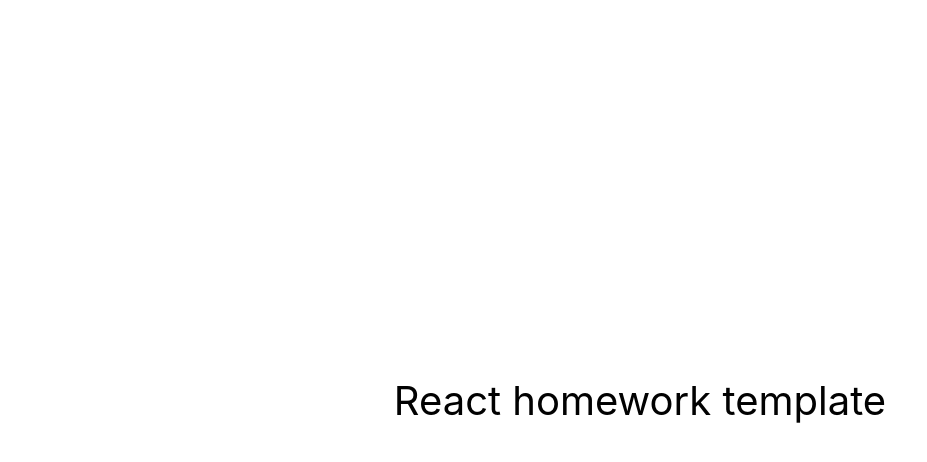
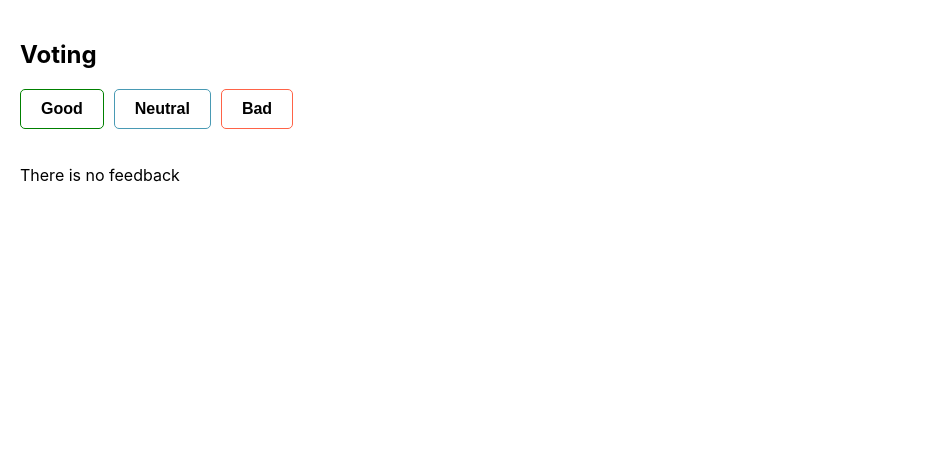
Before and after one commit to olli20/goit-react-hw-02-feedback, a React (Create React App) app: page / in a window 1280 px wide. Shown: the top 462 px of the page, without its empty margins (0-927 px from the left). Built offline with nearby package versions, Linux system fonts and the light colour scheme.

Commit message:
on progress

```diff
--- a/src/components/App.jsx
+++ b/src/components/App.jsx
@@ -1,16 +1,64 @@
-export const App = () => {
-  return (
-    <div
-      style={{
-        height: '100vh',
-        display: 'flex',
-        justifyContent: 'center',
-        alignItems: 'center',
-        fontSize: 40,
-        color: '#010101'
-      }}
-    >
-      React homework template
+import { Component } from 'react';
+
+import FeedbackOptions from './FeedbackOptions/FeedbackOptions';
+import Statistics from './Statistics/Statistics';
+import Notification from './Notification/Notification'
+
+import styles from './app.module.scss';
+
+class App extends Component {
+
+  state = {
+    good: 0,
+    neutral: 0,
+    bad: 0,
+  }
+
+  handleVote(voteType) {
+    this.setState(prevState => {
+      return { [voteType]: prevState[voteType] + 1 };
+    });
+  }
+
+  countTotalFeedback() {
+    const { good, neutral, bad } = this.state;
+    return (good + neutral + bad);
+  }
+
+  countPositiveFeedbackPercentage() {
+    const total = this.countTotalFeedback();
+    if (!total) {
+      return 0;
+    }
+    const { good } = this.state;
+    return (Math.round(good / total * 100));
+  }
+
+  render() {
+    const { good, neutral, bad } = this.state;
+    const total = this.countTotalFeedback();
+    const positivePercentage = this.countPositiveFeedbackPercentage();
+
+    return (
+      <div className={styles.app}>
+        <FeedbackOptions
+          onGoodClick={() => this.handleVote('good')}
+          onNeutralClick={() => this.handleVote('neutral')}
+          onBadClick={() => this.handleVote('bad')}
+        />
+      {total ?
+        <Statistics
+          good={good}
+          neutral={neutral}
+          bad={bad}
+          total={total}
+          positivePercentage={positivePercentage}>
+        </Statistics>
+        :
+          <Notification message="There is no feedback" />}
     </div>
-  );
+    )
+  }
 };
+
+export default App;
--- /dev/null
+++ b/src/components/Button/Button.jsx
@@ -0,0 +1,11 @@
+import styles from './button.module.scss';
+
+const Button = ({ children, type, onClick, color }) => {
+    return (
+        <>
+            <button onClick={onClick} type={type} className={`${styles.btn} ${styles[color]}`}>{children}</button>
+        </>
+    );
+}
+
+export default Button;
--- /dev/null
+++ b/src/components/Button/button.module.scss
@@ -0,0 +1,25 @@
+.btn {
+    display: flex;
+    justify-content: center;
+    align-items: center;
+    padding: 10px 20px;
+    background-color: white;
+    font-size: 16px;
+    font-weight: 600;
+    border: 1px solid grey;
+    border-radius: 5px;
+
+    cursor: pointer;
+}
+
+.good {
+    border: 1px solid green;
+}
+
+.neutral {
+    border: 1px solid rgb(73, 154, 180);
+}
+
+.bad {
+    border: 1px solid tomato;
+}
--- /dev/null
+++ b/src/components/FeedbackOptions/FeedbackOptions.jsx
@@ -0,0 +1,20 @@
+import Button from '../Button/Button';
+import Section from '../Section/Section';
+
+import styles from './feedback-options.module.scss';
+
+const FeedbackOptions = ({onGoodClick, onNeutralClick, onBadClick}) => {
+  return (
+    <>
+      <Section title="Voting">
+        <div className={styles.btnContainer}>
+          <Button onClick={onGoodClick} type="button" color="good">Good</Button>
+          <Button onClick={onNeutralClick} type="button" color="neutral">Neutral</Button>
+          <Button onClick={onBadClick} type="button" color="bad">Bad</Button>
+        </div>
+      </Section>
+    </>
+  );
+}
+
+export default FeedbackOptions;
--- /dev/null
+++ b/src/components/FeedbackOptions/feedback-options.module.scss
@@ -0,0 +1,4 @@
+.btnContainer {
+    display: flex;
+    gap: 10px;
+}
--- /dev/null
+++ b/src/components/Notification/Notification.jsx
@@ -0,0 +1,15 @@
+import PropTypes from 'prop-types';
+
+const Notification = ({ message }) => {
+    return (
+        <>
+            <p>{message}</p>
+        </>
+    )
+}
+
+export default Notification;
+
+Notification.propTypes = {
+    message: PropTypes.string.isRequired,
+}
--- /dev/null
+++ b/src/components/Section/Section.jsx
@@ -0,0 +1,18 @@
+import PropTypes from 'prop-types';
+
+import styles from './section.module.scss';
+
+const Section = ({ children, title }) => {
+    return (
+        <div className={styles.section}>
+            <h2 className={styles.title}>{title}</h2>
+            {children}
+        </div>
+    );
+}
+
+export default Section;
+
+Section.propTypes = {
+    title: PropTypes.string,
+}
--- /dev/null
+++ b/src/components/Section/section.module.scss
@@ -0,0 +1,3 @@
+.title {
+    font-size: 24px;
+}
--- /dev/null
+++ b/src/components/Statistics/Statistics.jsx
@@ -0,0 +1,29 @@
+import PropTypes from 'prop-types';
+
+import Section from '../Section/Section';
+
+// import styles from './statistics.module.scss';
+
+const Statistics = ({ good, neutral, bad, total, positivePercentage }) => {
+    return (
+        <>
+            <Section title="Results">
+                <p>Good: {good}</p>
+                <p>Neutral: {neutral}</p>
+                <p>Bad: {bad}</p>
+                <p>Total: {total}</p>
+                <p>Positive feedback: {positivePercentage}%</p>
+            </Section>
+        </>
+    );
+}
+
+export default Statistics;
+
+Statistics.propTypes = {
+    good: PropTypes.number.isRequired,
+    neutral: PropTypes.number.isRequired,
+    bad: PropTypes.number.isRequired,
+    total: PropTypes.number.isRequired,
+    positivePercentage: PropTypes.number.isRequired,
+}
--- /dev/null
+++ b/src/components/app.module.scss
@@ -0,0 +1,7 @@
+.app {
+    display: flex;
+    flex-direction: column;
+    align-items: flex-start;
+    gap: 20px;
+    padding: 20px;
+}
--- a/src/index.js
+++ b/src/index.js
@@ -1,7 +1,7 @@
 import React from 'react';
 import ReactDOM from 'react-dom/client';
-import { App } from 'components/App';
-import './index.css';
+import App from './components/App';
+import './index.scss';
 
 ReactDOM.createRoot(document.getElementById('root')).render(
   <React.StrictMode>
--- a/src/index.css
+++ b/src/index.scss
@@ -1,5 +1,3 @@
-@import-normalize; /* bring in normalize.css styles */
-
 body {
   margin: 0;
   font-family: -apple-system, BlinkMacSystemFont, 'Segoe UI', 'Roboto', 'Oxygen',
```
